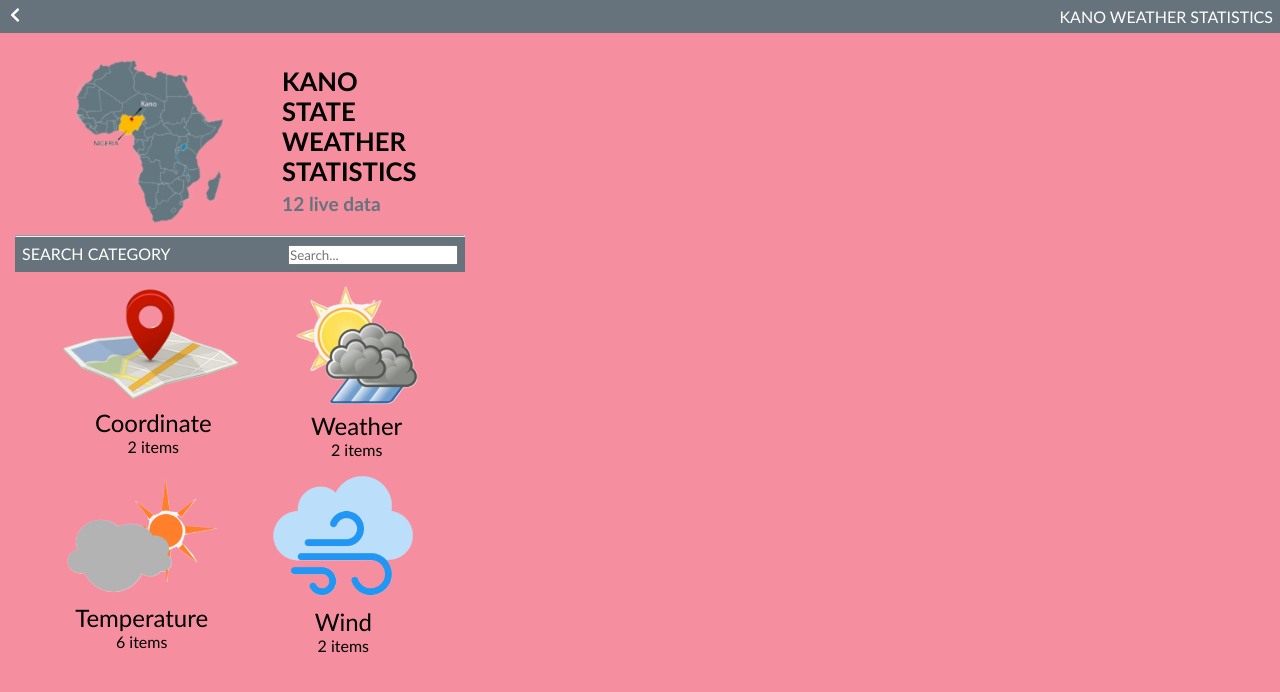
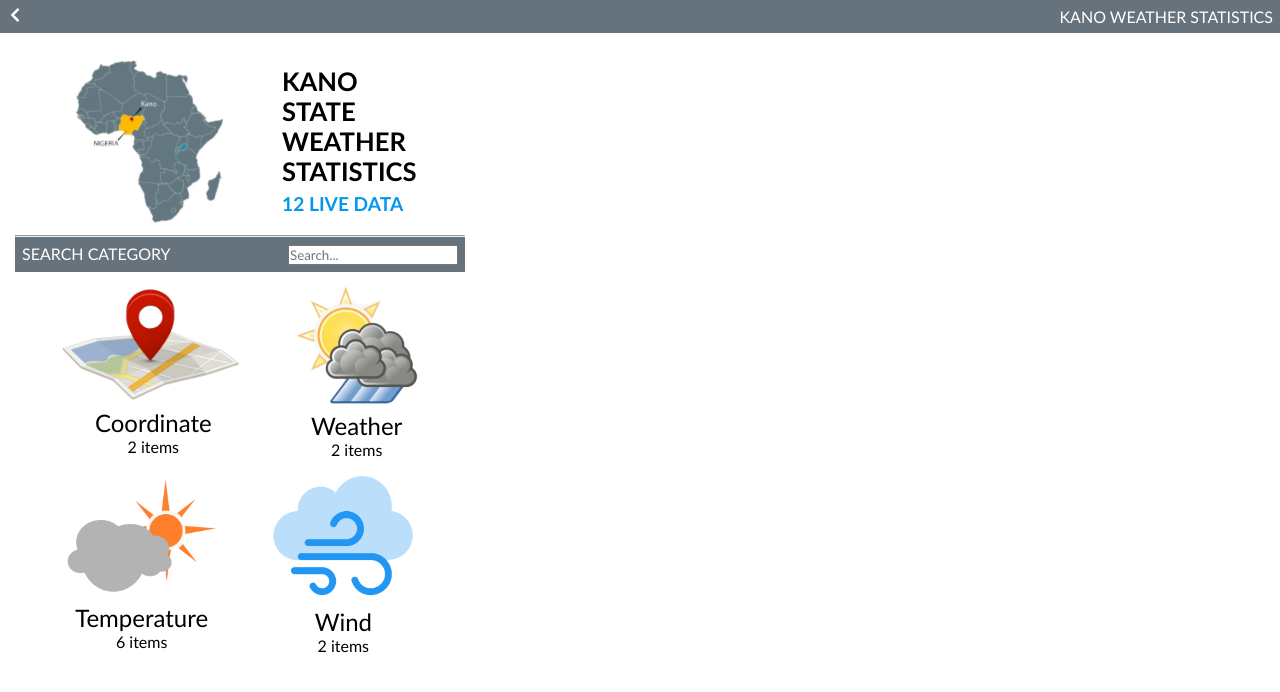
Before and after one commit to devalibello/kano-weather-app, a React (Create React App) app: page / in a window 1280 px wide. Shown: the top 692 px of the page. Built offline with nearby package versions, Linux system fonts and the light colour scheme; no server answers.

Commit message:
Add styling

```diff
--- a/src/components/Detailspage/Temperature.js
+++ b/src/components/Detailspage/Temperature.js
@@ -36,6 +36,7 @@ const Temperature = () => {
             <li className="temperature-values">
               Temperature:&nbsp;
               {kano.main.temp}
+              &nbsp;&#8457;
             </li>
           ) : null}
         </div>
@@ -44,6 +45,7 @@ const Temperature = () => {
             <li className="temperature-values">
               Feels Like:&nbsp;
               {kano.main.feels_like}
+              &nbsp;&#8457;
             </li>
           ) : null}
         </div>
@@ -52,6 +54,7 @@ const Temperature = () => {
             <li className="temperature-values">
               Minimum Temperature:&nbsp;
               {kano.main.temp_min}
+              &nbsp;&#8457;
             </li>
           ) : null}
         </div>
@@ -60,6 +63,7 @@ const Temperature = () => {
             <li className="temperature-values">
               Maximum Temperature:&nbsp;
               {kano.main.temp_max}
+              &nbsp;&#8457;
             </li>
           ) : null}
         </div>
--- a/src/components/Homepage/Main.js
+++ b/src/components/Homepage/Main.js
@@ -70,7 +70,7 @@ const Main = () => {
             <br />
             STATISTICS
             <br />
-            <span className="live-data-text">12 live data</span>
+            <span className="live-data-text">12 LIVE DATA</span>
           </h2>
         </div>
 
--- a/src/index.css
+++ b/src/index.css
@@ -22,5 +22,5 @@
 }
 
 body {
-  background-color: rgb(245, 142, 159);
+  background-color: white;
 }
--- a/src/styles/Coordinates.css
+++ b/src/styles/Coordinates.css
@@ -11,7 +11,7 @@
   margin-top: 20px;
   margin-bottom: 10px;
   padding: 7px;
-  background-color: rgb(103, 115, 124);
+  background-color: rgb(5, 151, 235);
   color: white;
   font-size: 1.1rem;
   font-family: calibri, sans-serif;
--- a/src/styles/Main.css
+++ b/src/styles/Main.css
@@ -69,7 +69,7 @@
 }
 
 .live-data-text {
-  color: rgb(103, 115, 124);
+  color: rgb(5, 151, 235);
   font-size: 1.2rem;
 }
 
--- a/src/styles/Temperature.css
+++ b/src/styles/Temperature.css
@@ -10,7 +10,7 @@
   margin-top: 20px;
   margin-bottom: 10px;
   padding: 7px;
-  background-color: rgb(103, 115, 124);
+  background-color: rgb(5, 151, 235);
   color: white;
   font-size: 1.1rem;
   font-family: calibri, sans-serif;
--- a/src/styles/Weather.css
+++ b/src/styles/Weather.css
@@ -10,7 +10,7 @@
   margin-top: 20px;
   margin-bottom: 10px;
   padding: 7px;
-  background-color: rgb(103, 115, 124);
+  background-color: rgb(5, 151, 235);
   color: white;
   font-size: 1.1rem;
   font-family: calibri, sans-serif;
--- a/src/styles/Wind.css
+++ b/src/styles/Wind.css
@@ -10,7 +10,7 @@
   margin-top: 20px;
   margin-bottom: 10px;
   padding: 7px;
-  background-color: rgb(103, 115, 124);
+  background-color: rgb(5, 151, 235);
   color: white;
   font-size: 1.1rem;
   font-family: calibri, sans-serif;
```
